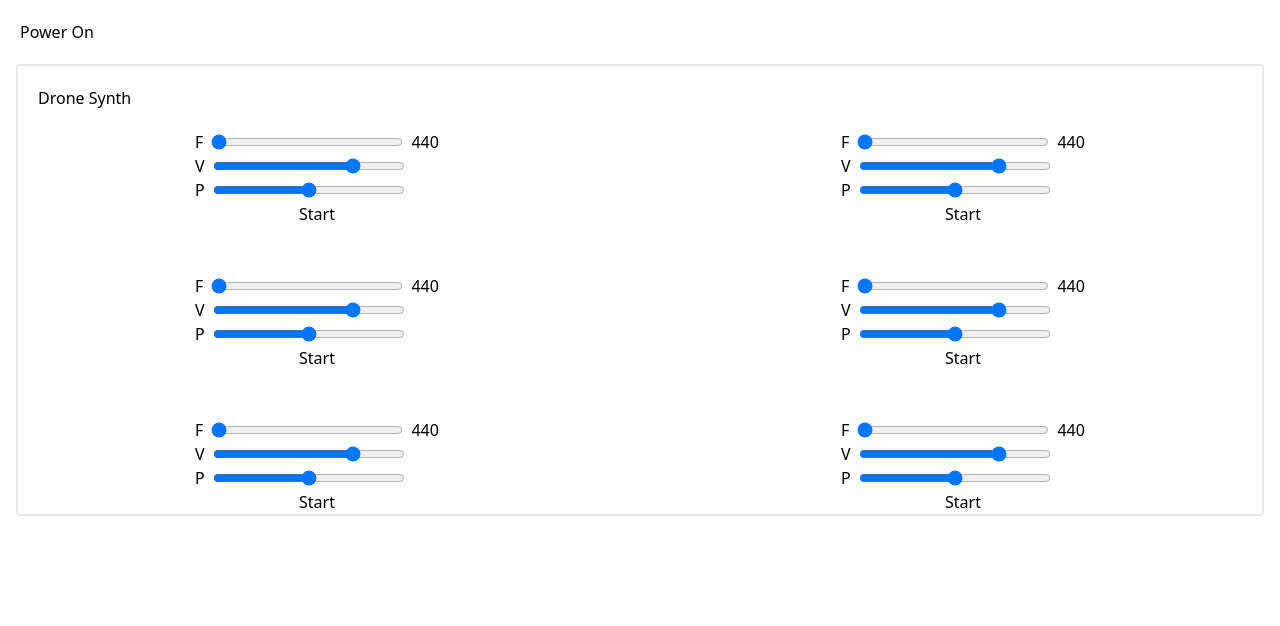
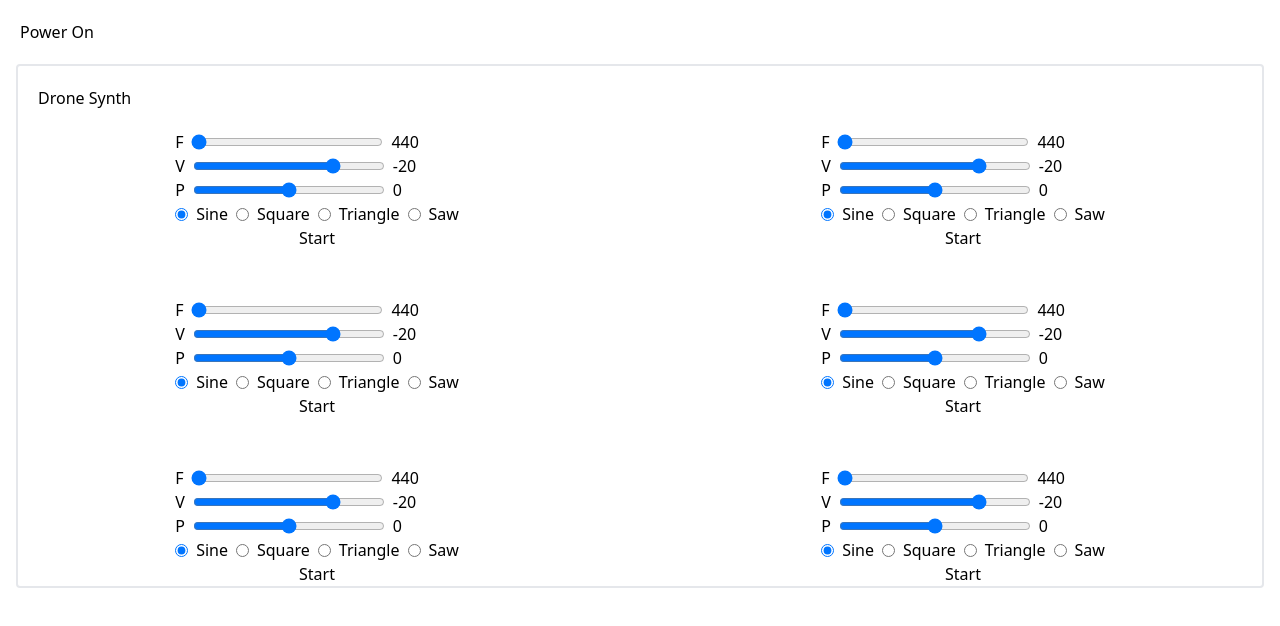
Before and after one commit to daveknapik/tone-drone, a React (Vite) app: page / in a window 1280 px wide. Shown: the top 626 px of the page. Built offline with nearby package versions, Linux system fonts and the light colour scheme.

Commit message:
Added radio buttons for changing Oscillator waveform.
Gave up on making linter happy and ignored exhaustive-deps to avoid useEffect run-once complaints.
Could extract into custom hook later per https://stackoverflow.com/questions/65693657/running-a-useeffect-once-with-happy-eslint.

```diff
--- a/src/components/Oscillator.tsx
+++ b/src/components/Oscillator.tsx
@@ -1,4 +1,4 @@
-import { useEffect, useState } from "react";
+import { useId, useEffect, useState } from "react";
 import * as Tone from "tone";
 
 interface OscillatorProps {
@@ -10,6 +10,7 @@ function Oscillator({ freqMin = 440, freqMax = 880 }: OscillatorProps) {
   // a Tone.Oscillator and its property
   const [osc, setOsc] = useState<Tone.Oscillator | undefined>();
   const [frequency, setFrequency] = useState(440);
+  const [waveform, setWaveform] = useState("sine");
 
   // a Tone.Channel and its properties
   const [channel, setChannel] = useState<Tone.Channel | undefined>();
@@ -18,15 +19,42 @@ function Oscillator({ freqMin = 440, freqMax = 880 }: OscillatorProps) {
 
   const [isPlaying, setIsPlaying] = useState(false);
 
+  const id = useId();
+
   useEffect(() => {
-    const o = new Tone.Oscillator(frequency, "sine");
+    const o = new Tone.Oscillator(
+      frequency,
+      waveform as Tone.ToneOscillatorType
+    );
     setOsc(o);
 
     const c = new Tone.Channel(volume, 0).toDestination();
     setChannel(c);
 
     o.connect(c);
+
+    // eslint-disable-next-line react-hooks/exhaustive-deps
   }, []);
+
+  // update volume on the channel
+  useEffect(() => {
+    channel && channel.volume.setTargetAtTime(volume, 0, 0.01);
+  }, [channel, volume]);
+
+  // update pan on the channel
+  useEffect(() => {
+    channel && channel.pan.setTargetAtTime(pan, 0, 0.01);
+  }, [channel, pan]);
+
+  // update frequency on the osc
+  useEffect(() => {
+    osc && osc.frequency.setValueAtTime(frequency, 0.1);
+  }, [osc, frequency]);
+
+  // update waveform on the osc
+  useEffect(() => {
+    osc && (osc.type = waveform as Tone.ToneOscillatorType);
+  }, [osc, waveform]);
 
   const toggleAudio = (): void => {
     if (isPlaying) {
@@ -49,10 +77,7 @@ function Oscillator({ freqMin = 440, freqMax = 880 }: OscillatorProps) {
           min={freqMin}
           max={freqMax}
           value={frequency}
-          onChange={(e) => {
-            setFrequency(parseFloat(e.target.value));
-            osc?.frequency.setValueAtTime(frequency, 0.1);
-          }}
+          onChange={(e) => setFrequency(parseFloat(e.target.value))}
         />
         <div>{frequency}</div>
       </div>
@@ -65,13 +90,9 @@ function Oscillator({ freqMin = 440, freqMax = 880 }: OscillatorProps) {
           min="-80"
           max="0"
           value={volume}
-          onChange={(e) => {
-            setVolume(parseFloat(e.target.value));
-            if (channel) {
-              channel.volume.setTargetAtTime(volume, 0, 0.01);
-            }
-          }}
+          onChange={(e) => setVolume(parseFloat(e.target.value))}
         />
+        <div>{volume}</div>
       </div>
       <div className="flex items-center space-x-2">
         <label htmlFor="pan">P</label>
@@ -83,13 +104,50 @@ function Oscillator({ freqMin = 440, freqMax = 880 }: OscillatorProps) {
           max="1"
           value={pan}
           step="0.01"
-          onChange={(e) => {
-            setPan(parseFloat(e.target.value));
-            if (channel) {
-              channel.pan.setTargetAtTime(pan, 0, 0.01);
-            }
-          }}
+          onChange={(e) => setPan(parseFloat(e.target.value))}
         />
+        <div>{pan}</div>
+      </div>
+      <div className="flex items-center space-x-2">
+        <input
+          name={`waveform-${id}`}
+          type="radio"
+          id={`waveform-sine-${id}`}
+          value="sine"
+          checked={waveform === "sine"}
+          onChange={(e) => setWaveform(e.target.value)}
+        />
+        <label htmlFor={`waveform-sine-${id}`}>Sine</label>
+
+        <input
+          name={`waveform-${id}`}
+          type="radio"
+          id={`waveform-square-${id}`}
+          value="square"
+          checked={waveform === "square"}
+          onChange={(e) => setWaveform(e.target.value)}
+        />
+        <label htmlFor={`waveform-square-${id}`}>Square</label>
+
+        <input
+          name={`waveform-${id}`}
+          type="radio"
+          id={`waveform-triangle-${id}`}
+          value="triangle"
+          checked={waveform === "triangle"}
+          onChange={(e) => setWaveform(e.target.value)}
+        />
+        <label htmlFor={`waveform-triangle-${id}`}>Triangle</label>
+
+        <input
+          name={`waveform-${id}`}
+          type="radio"
+          id={`waveform-sawtooth-${id}`}
+          value="sawtooth"
+          checked={waveform === "sawtooth"}
+          onChange={(e) => setWaveform(e.target.value)}
+        />
+        <label htmlFor={`waveform-sawtooth-${id}`}>Saw</label>
       </div>
       <div className="text-center">
         <button onClick={toggleAudio}>{isPlaying ? "Stop" : "Start"}</button>
```
